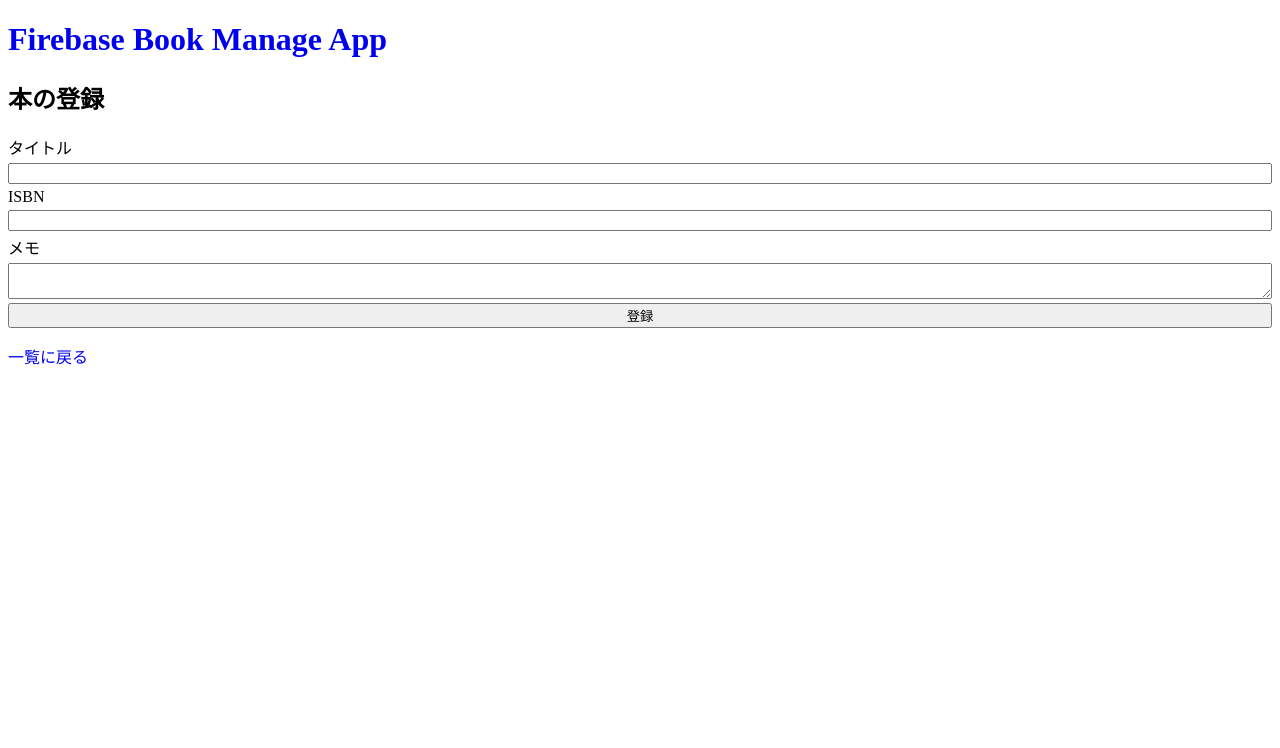
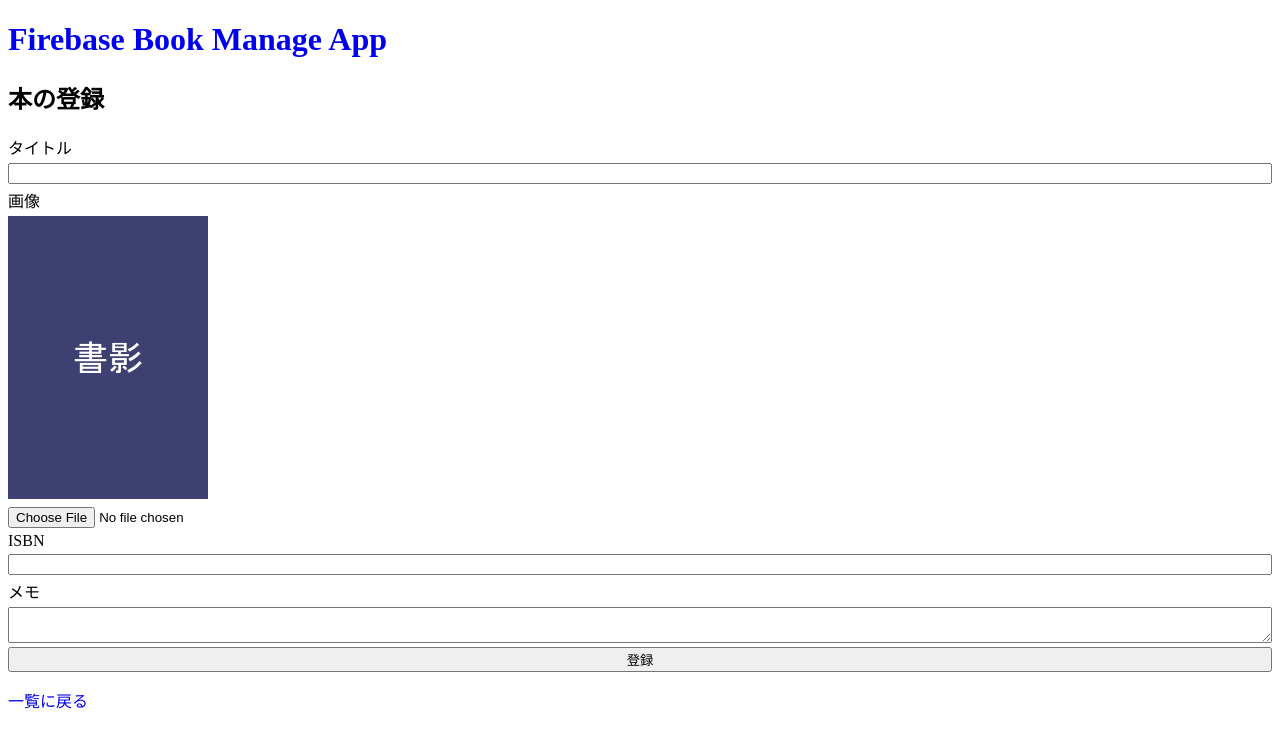
Before and after one commit to redimpulz/firebase-book-manage-app, a Next.js app: page /book/new in a window 1280 px wide. Shown: the top 748 px of the page. Built offline with nearby package versions, Linux system fonts and the light colour scheme; no server answers.

Commit message:
ファイルの添付ができるように

```diff
--- a/app/book/[bookId]/page.tsx
+++ b/app/book/[bookId]/page.tsx
@@ -5,6 +5,7 @@
 
 import { firestore } from '@/firebase';
 import { Book } from '@/types';
+import BookImage from '@/components/BookImage';
 
 export default function Page({ params }: { params: { bookId: string } }) {
   const { bookId } = params;
@@ -28,6 +29,7 @@
   return (
     <>
       <h2>{book?.title}</h2>
+      <BookImage src={book?.image || '/200x283.png'} />
       <dl>
         <dt>ISBN</dt>
         <dd>{book?.isbn || '-'}</dd>
--- a/components/BookForm.tsx
+++ b/components/BookForm.tsx
@@ -1,10 +1,13 @@
-import { useEffect, useState, FormEvent } from 'react';
+import { useEffect, useState, FormEvent, ChangeEvent } from 'react';
 import { useRouter } from 'next/navigation';
 
 import { addDoc, doc, collection, updateDoc } from 'firebase/firestore';
+import { ref, uploadBytes, getDownloadURL } from 'firebase/storage';
 
-import { firestore } from '@/firebase';
+import { firestore, storage } from '@/firebase';
 import { Book } from '@/types';
+
+import BookImage from './BookImage';
 
 type Props = { book?: Book };
 
@@ -16,6 +19,9 @@
   const [ISBN, setISBN] = useState('');
   const [memo, setMemo] = useState('');
 
+  const [image, setImage] = useState<File>();
+  const [imageUrl, setImageUrl] = useState('');
+
   const isNew = !book;
 
   useEffect(() => {
@@ -23,26 +29,44 @@
       setTitle(book.title);
       setISBN(book.isbn || '');
       setMemo(book.memo || '');
+      setImageUrl(book.image || '');
     }
   }, [book]);
+
+  const handleImageSelect = (e: ChangeEvent<HTMLInputElement>) => {
+    e.preventDefault();
+    const imageFile = e.target.files ? e.target.files[0] : null;
+    if (imageFile) {
+      setImage(imageFile);
+      setImageUrl(URL.createObjectURL(imageFile));
+    }
+  };
 
   const handleSubmit = async (e: FormEvent<HTMLFormElement>) => {
     e.preventDefault();
     setIsLoading(true);
     let bookId = book?.id;
+    let uploadImageUrl = '';
     try {
+      if (image) {
+        const imagePath = `images/${Date.now()}`;
+        await uploadBytes(ref(storage, imagePath), image);
+        uploadImageUrl = await getDownloadURL(ref(storage, imagePath));
+      }
       if (isNew) {
         const doc = await addDoc(collection(firestore, 'books'), {
           title: title,
           isbn: ISBN,
-          memo: memo
+          memo: memo,
+          image: uploadImageUrl
         });
         bookId = doc.id;
       } else {
         await updateDoc(doc(firestore, 'books', book.id), {
           title: title,
           isbn: ISBN,
-          memo: memo
+          memo: memo,
+          image: uploadImageUrl || book.image
         });
       }
       setIsLoading(false);
@@ -64,6 +88,15 @@
           value={title}
           onChange={e => setTitle(e.target.value)}
           required
+        />
+
+        <label htmlFor="image">画像</label>
+        <BookImage src={imageUrl || '/200x283.png'} />
+        <input
+          name="image"
+          type="file"
+          accept="image/*"
+          onChange={handleImageSelect}
         />
 
         <label htmlFor="isbn">ISBN</label>
--- /dev/null
+++ b/components/BookImage.tsx
@@ -0,0 +1,13 @@
+import Image from 'next/image';
+
+type Props = {
+  src: string;
+};
+
+export default function BookImage({ src }: Props) {
+  return (
+    <div>
+      <Image src={src} alt="書影" width={200} height={283} />
+    </div>
+  );
+}
--- a/firebase.ts
+++ b/firebase.ts
@@ -1,6 +1,7 @@
 import { initializeApp } from 'firebase/app';
 
 import { getFirestore } from 'firebase/firestore';
+import { getStorage } from 'firebase/storage';
 
 initializeApp({
   apiKey: process.env.NEXT_PUBLIC_FIREBASE_API_KEY,
@@ -13,3 +14,4 @@
 });
 
 export const firestore = getFirestore();
+export const storage = getStorage();
```
